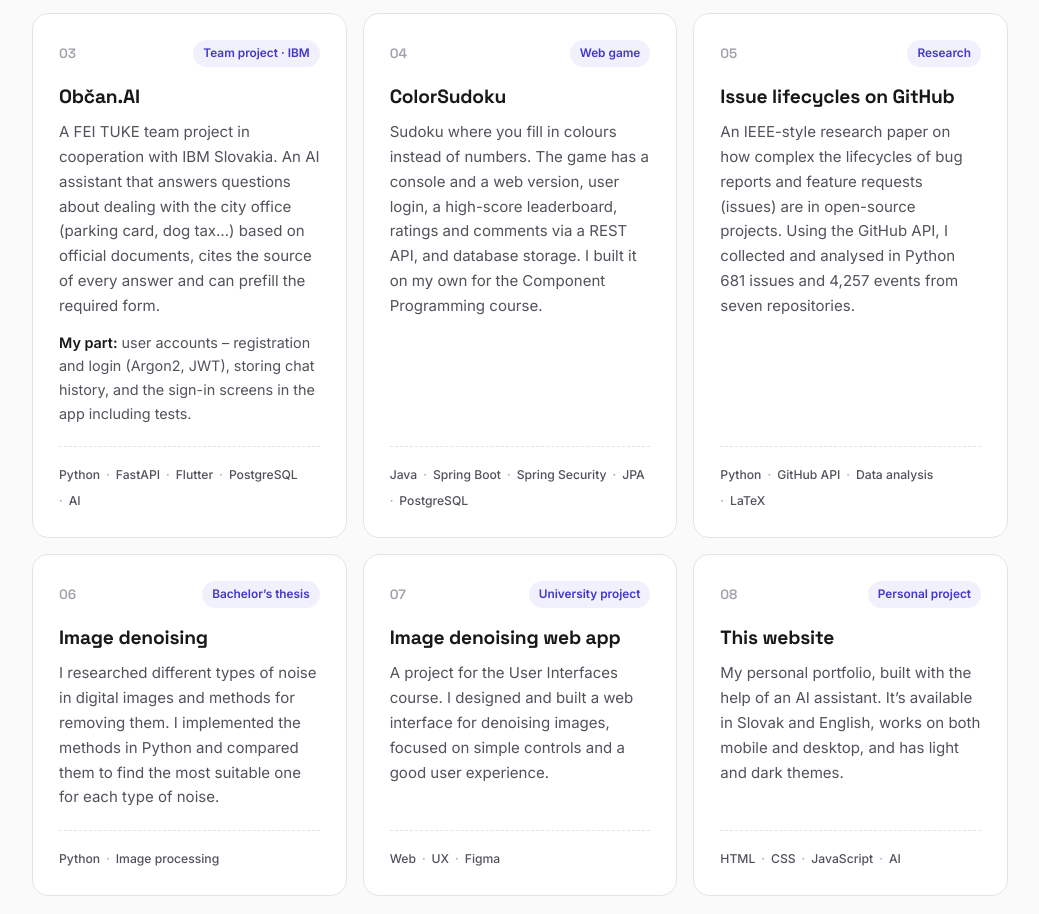
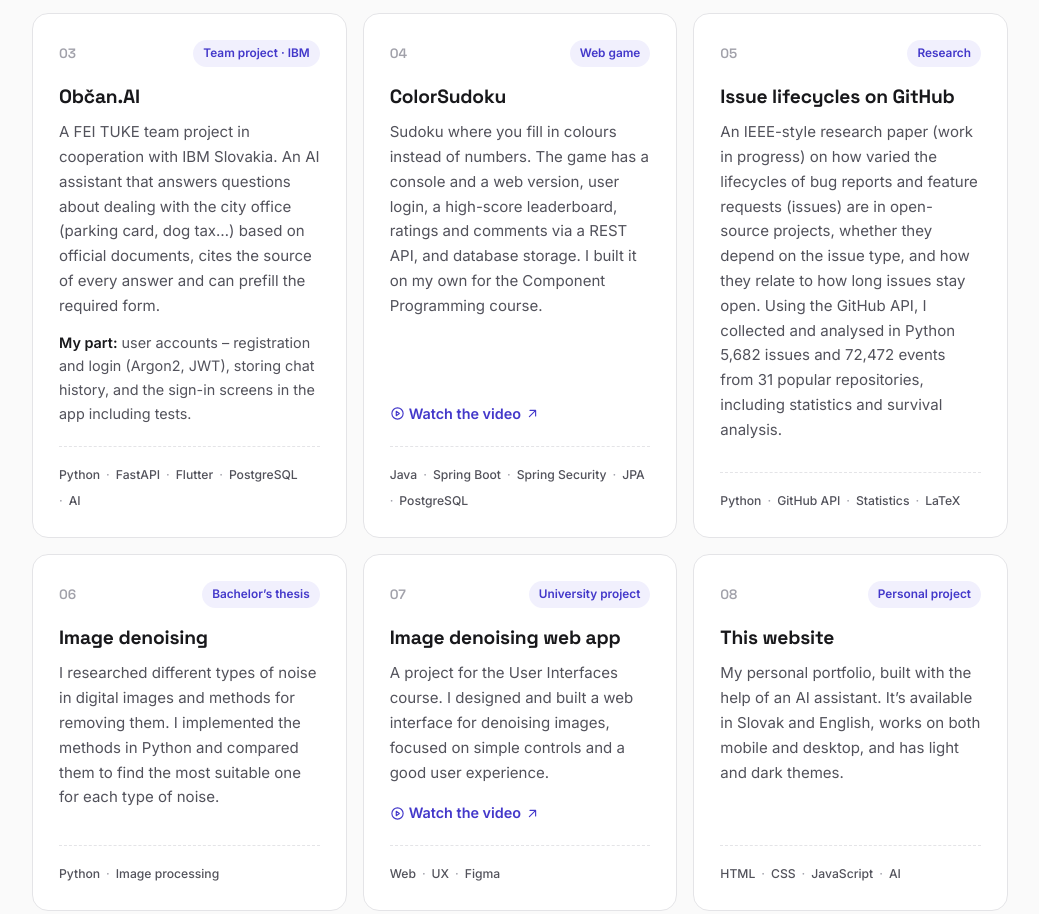
Before and after one commit to samuelbechera/samuelbechera.github.io, a plain HTML site: page index.html in a window 1280 px wide. Shown: the part 3331-4245 px from the top of the page, without its empty margins (120-1159 px from the left). Drawn offline with Linux system fonts and the light colour scheme.

Commit message:
Videá k projektom a aktualizovaný výskum
Co-Authored-By: Claude Opus 5.5 <noreply@anthropic.com>

```diff
--- a/index.html
+++ b/index.html
@@ -361,6 +361,7 @@
   <symbol id="i-lock" viewBox="0 0 24 24"><rect x="5" y="11" width="14" height="10" rx="2"/><path d="M8 11V7a4 4 0 0 1 8 0v4"/></symbol>
   <symbol id="i-check" viewBox="0 0 24 24"><path d="M9 11l3 3 8-8"/><path d="M20 12v6a2 2 0 0 1-2 2H6a2 2 0 0 1-2-2V6a2 2 0 0 1 2-2h9"/></symbol>
   <symbol id="i-box" viewBox="0 0 24 24"><path d="M21 8l-9-5-9 5 9 5 9-5z"/><path d="M3 8v8l9 5 9-5V8M12 13v8"/></symbol>
+  <symbol id="i-play" viewBox="0 0 24 24"><circle cx="12" cy="12" r="9"/><path d="M10 8.5l5 3.5-5 3.5z"/></symbol>
   <symbol id="i-down" viewBox="0 0 24 24"><path d="M12 5v14M6 13l6 6 6-6"/></symbol>
 </svg>
 
@@ -511,13 +512,14 @@
           <div class="top-row"><span class="num">04</span><span class="badge" data-i18n="pc.badge">Webová hra</span></div>
           <h3>ColorSudoku</h3>
           <p data-i18n="pc.d">Sudoku, v ktorom sa namiesto čísel dopĺňajú farby. Hra má konzolovú aj webovú verziu, prihlasovanie používateľov, rebríček najlepších skóre, hodnotenia a komentáre cez REST API a ukladanie do databázy. Vytvoril som ju sám na predmet Komponentové programovanie.</p>
+          <div class="links"><a href="https://www.youtube.com/watch?v=1Fp6KZ0c6v4" target="_blank" rel="noopener"><svg class="i"><use href="#i-play"/></svg><span data-i18n="vid">Pozrieť video</span><svg class="i"><use href="#i-arrow"/></svg></a></div>
           <div class="tech"><span>Java</span><span>Spring Boot</span><span>Spring Security</span><span>JPA</span><span>PostgreSQL</span></div>
         </article>
         <article class="card reveal">
           <div class="top-row"><span class="num">05</span><span class="badge" data-i18n="pr.badge">Výskum</span></div>
           <h3 data-i18n="pr.t">Životný cyklus issues na GitHube</h3>
-          <p data-i18n="pr.d">Vedecký článok vo formáte IEEE o tom, aké zložité sú životné cykly hlásení chýb a požiadaviek (issues) v open-source projektoch. Cez GitHub API som zozbieral a v Pythone analyzoval 681 issues a 4&nbsp;257 udalostí zo siedmich repozitárov.</p>
-          <div class="tech"><span>Python</span><span>GitHub API</span><span data-i18n="pr.tech">Analýza dát</span><span>LaTeX</span></div>
+          <p data-i18n="pr.d">Vedecký článok vo formáte IEEE (zatiaľ rozpracovaný) o tom, aké rôznorodé sú životné cykly hlásení chýb a požiadaviek (issues) v open-source projektoch, či závisia od typu issue a ako súvisia s tým, ako dlho ostanú otvorené. Cez GitHub API som zozbieral a v Pythone analyzoval 5&nbsp;682 issues a 72&nbsp;472 udalostí z 31 populárnych repozitárov, vrátane štatistiky a analýzy prežitia.</p>
+          <div class="tech"><span>Python</span><span>GitHub API</span><span data-i18n="pr.tech">Štatistika</span><span>LaTeX</span></div>
         </article>
         <article class="card reveal">
           <div class="top-row"><span class="num">06</span><span class="badge" data-i18n="p1.badge">Bakalárska práca</span></div>
@@ -529,6 +531,7 @@
           <div class="top-row"><span class="num">07</span><span class="badge" data-i18n="p2.badge">Školský projekt</span></div>
           <h3 data-i18n="p2.t">Webová aplikácia na odšumovanie obrázkov</h3>
           <p data-i18n="p2.d">Projekt na predmet Používateľské rozhrania. Navrhol a vytvoril som webové rozhranie na odšumovanie obrázkov s dôrazom na jednoduché ovládanie a dobrý používateľský zážitok.</p>
+          <div class="links"><a href="https://www.youtube.com/watch?v=OopjPfRAJ-o" target="_blank" rel="noopener"><svg class="i"><use href="#i-play"/></svg><span data-i18n="vid">Pozrieť video</span><svg class="i"><use href="#i-arrow"/></svg></a></div>
           <div class="tech"><span>Web</span><span>UX</span><span>Figma</span></div>
         </article>
         <article class="card reveal">
@@ -672,8 +675,8 @@
     'pc.badge': 'Web game',
     'pc.d': 'Sudoku where you fill in colours instead of numbers. The game has a console and a web version, user login, a high-score leaderboard, ratings and comments via a REST API, and database storage. I built it on my own for the Component Programming course.',
     'pr.badge': 'Research', 'pr.t': 'Issue lifecycles on GitHub',
-    'pr.d': 'An IEEE-style research paper on how complex the lifecycles of bug reports and feature requests (issues) are in open-source projects. Using the GitHub API, I collected and analysed in Python 681 issues and 4,257 events from seven repositories.',
-    'pr.tech': 'Data analysis',
+    'pr.d': 'An IEEE-style research paper (work in progress) on how varied the lifecycles of bug reports and feature requests (issues) are in open-source projects, whether they depend on the issue type, and how they relate to how long issues stay open. Using the GitHub API, I collected and analysed in Python 5,682 issues and 72,472 events from 31 popular repositories, including statistics and survival analysis.',
+    'pr.tech': 'Statistics', 'vid': 'Watch the video',
     'p1.badge': 'Bachelor’s thesis', 'p1.t': 'Image denoising',
     'p1.d': 'I researched different types of noise in digital images and methods for removing them. I implemented the methods in Python and compared them to find the most suitable one for each type of noise.',
     'p1.tech': 'Image processing',
```
